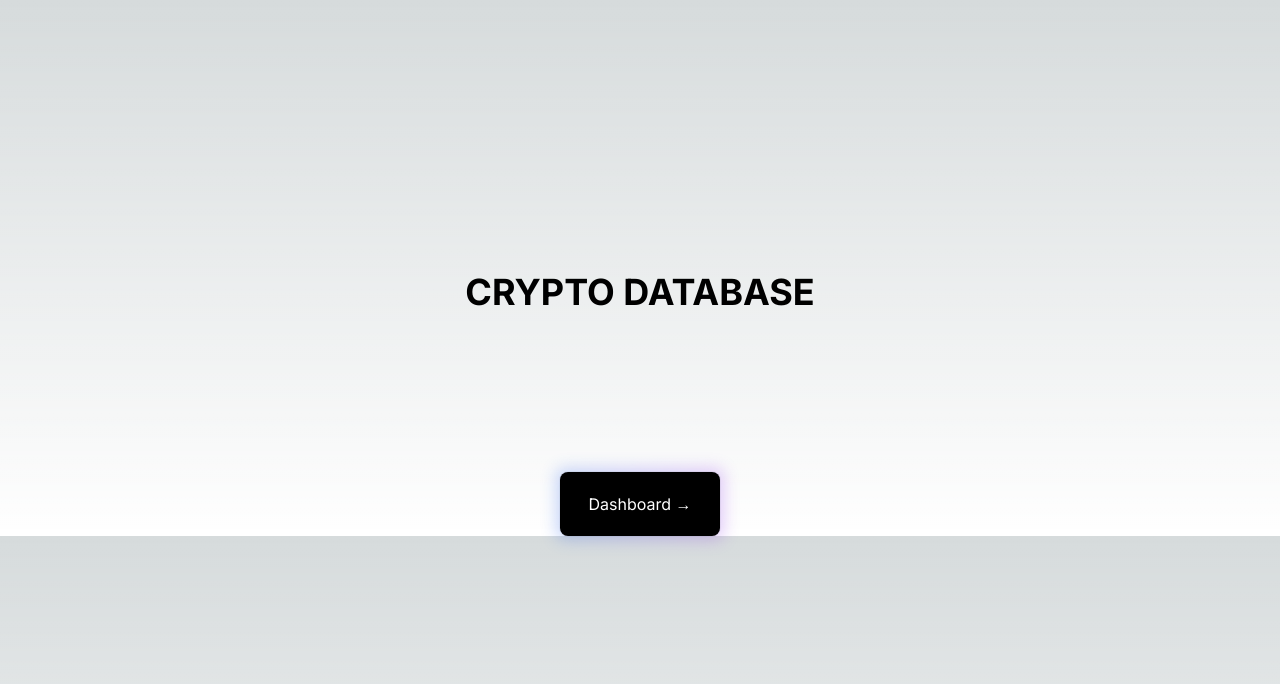
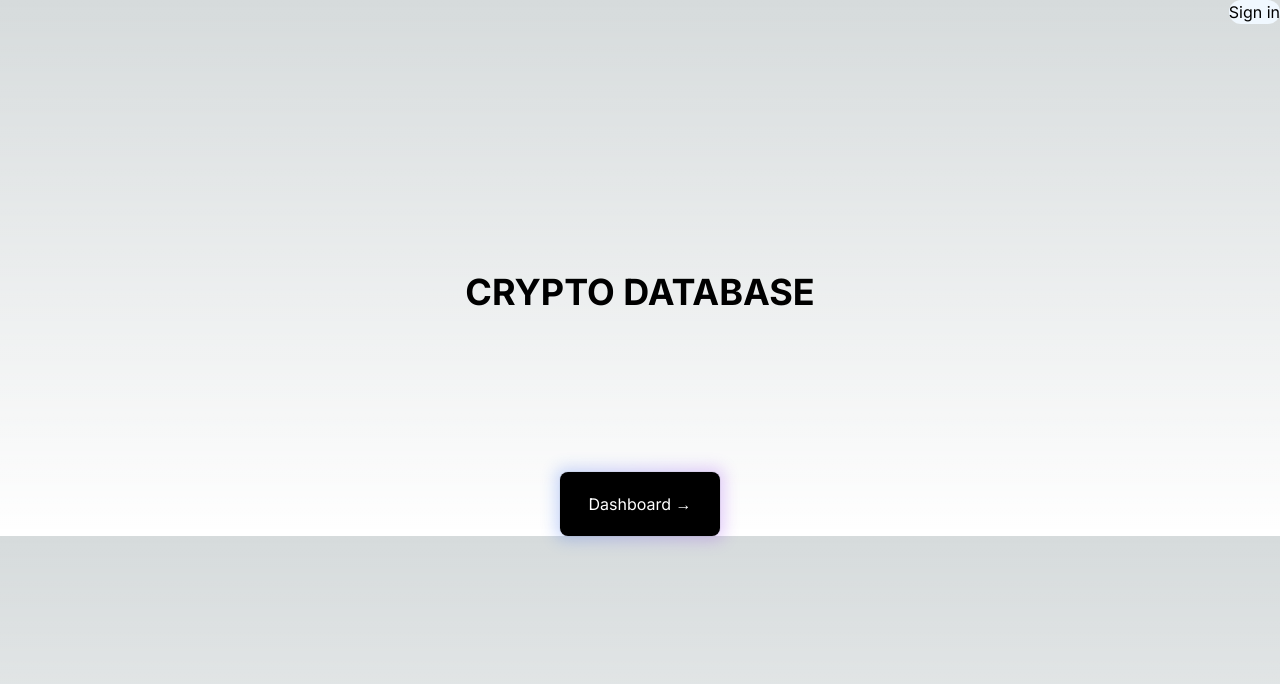
Before and after one commit to BlazWebDevelopment/cryptoappnew2, a Next.js app: page / in a window 1280 px wide. Shown: the top 684 px of the page. Built offline with nearby package versions, Linux system fonts and the light colour scheme; no server answers.

Commit message:
Add existing project files to Git

```diff
--- a/src/app/layout.tsx
+++ b/src/app/layout.tsx
@@ -1,8 +1,10 @@
 "use client";
 
 import "./globals.css";
+import Navbar from "./dashboard/components/Navbar";
 import { Inter } from "next/font/google";
 import { SessionProvider } from "next-auth/react";
+import { ConfirmationProvider } from "./context/ConfirmationContext";
 
 const inter = Inter({ subsets: ["latin"] });
 
@@ -16,7 +18,12 @@ export default function RootLayout({
   return (
     <html lang="en">
       <body className={inter.className}>
-        <SessionProvider session={session}>{children}</SessionProvider>
+        <SessionProvider session={session}>
+          <ConfirmationProvider>
+            <Navbar />
+            {children}
+          </ConfirmationProvider>
+        </SessionProvider>
       </body>
     </html>
   );
```
